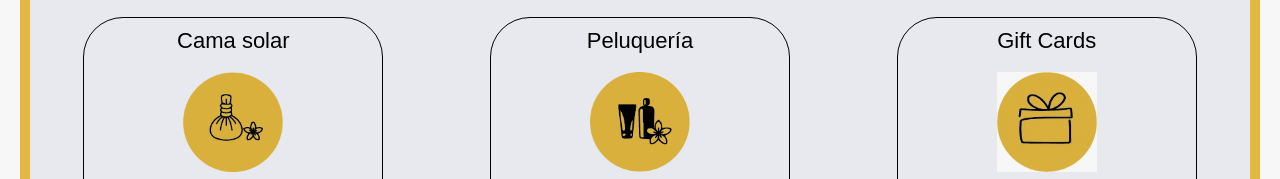
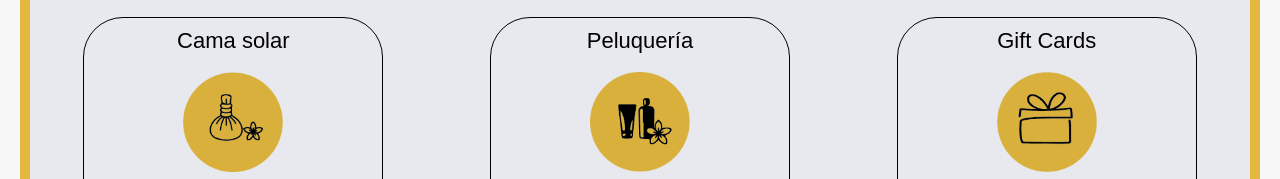
Before and after one commit to ayevallejo/tpfinal_UTN_grupo2, a plain HTML site: page index.html in a window 1280 px wide. Shown: the part 1669-1848 px from the top of the page. Drawn offline with nearby package versions, Linux system fonts and the light colour scheme.

Commit message:
cambio img gift card

```diff
--- a/index.html
+++ b/index.html
@@ -144,7 +144,7 @@
                 <article>
                     <h3>Gift Cards</h3>
                     <div>
-                        <img src="./assets/img-spa/img-spa/msj7.jpg" alt="icono masaje sueco">
+                        <img src="./assets/img-spa/giftcard_spa.png" alt="icono masaje sueco">
                         <p>Ofrecemos nuestra tarjeta de regalo para que esa persona tan especial elija entre todas
                             nuestras opciones su favorita.</p>
                         <button class="btn btn-primary"> Reservar</button>
```
Also changed, not shown: assets/canasta.png (deleted), assets/img-spa/giftcard_spa.png (added).
